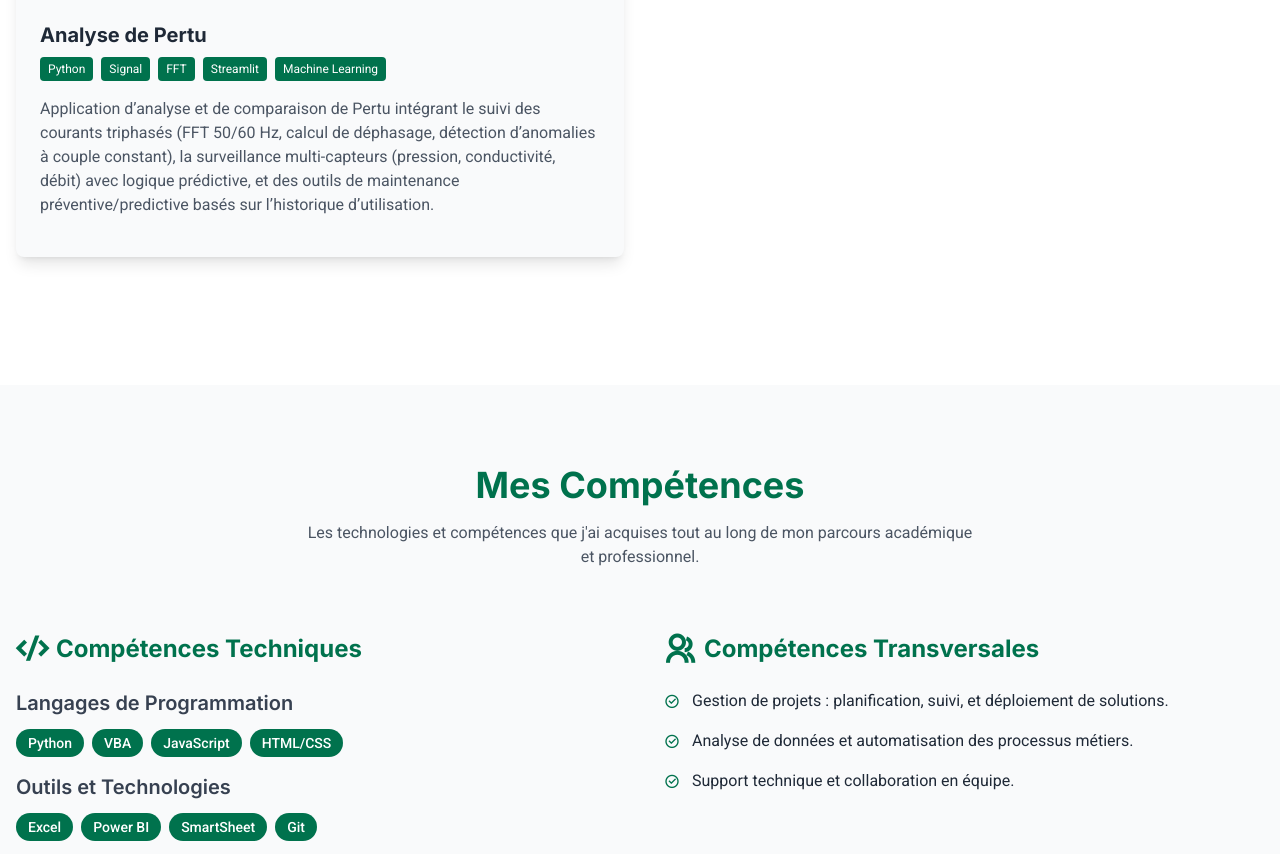
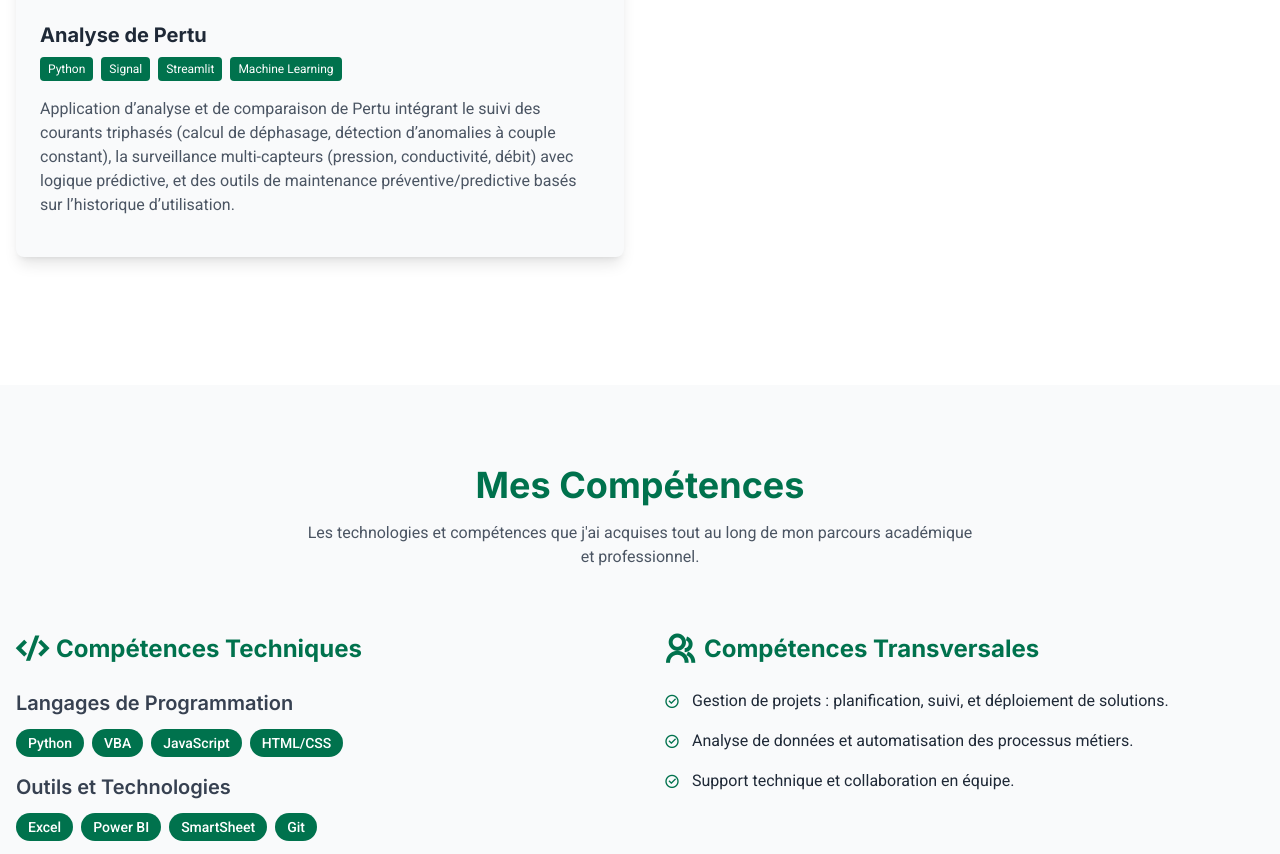
Before and after one commit to Hamzakhaoulani/khaoulaniPortfolio.github.io, a website: page index.html in a window 1280 px wide. Shown: the part 1827-2681 px from the top of the page. Drawn offline with nearby package versions, Linux system fonts and the light colour scheme.

Commit message:
Update index.html

```diff
--- a/index.html
+++ b/index.html
@@ -207,13 +207,12 @@
     <div class="flex flex-wrap gap-2 mb-3">
       <span class="text-xs bg-primary text-white px-2 py-1 rounded">Python</span>
       <span class="text-xs bg-primary text-white px-2 py-1 rounded">Signal</span>
-      <span class="text-xs bg-primary text-white px-2 py-1 rounded">FFT</span>
       <span class="text-xs bg-primary text-white px-2 py-1 rounded">Streamlit</span>
       <span class="text-xs bg-primary text-white px-2 py-1 rounded">Machine Learning</span>
     </div>
     <p class="text-gray-600 mb-4">
 <p class="text-gray-600 mb-4">
-    Application d’analyse et de comparaison de Pertu intégrant le suivi des courants triphasés (FFT 50/60 Hz, calcul de déphasage, détection d’anomalies à couple constant), la surveillance multi-capteurs (pression, conductivité, débit) avec logique prédictive, et des outils de maintenance préventive/predictive basés sur l’historique d’utilisation.
+    Application d’analyse et de comparaison de Pertu intégrant le suivi des courants triphasés (calcul de déphasage, détection d’anomalies à couple constant), la surveillance multi-capteurs (pression, conductivité, débit) avec logique prédictive, et des outils de maintenance préventive/predictive basés sur l’historique d’utilisation.
 </p>
     </p>
   </div>
```
